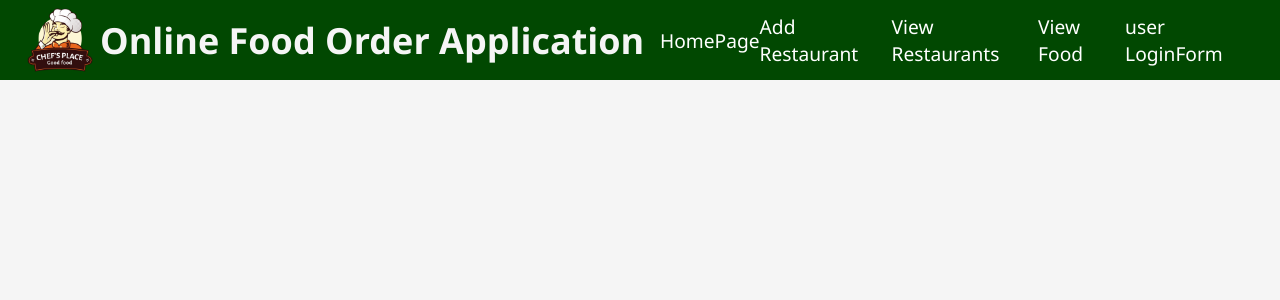
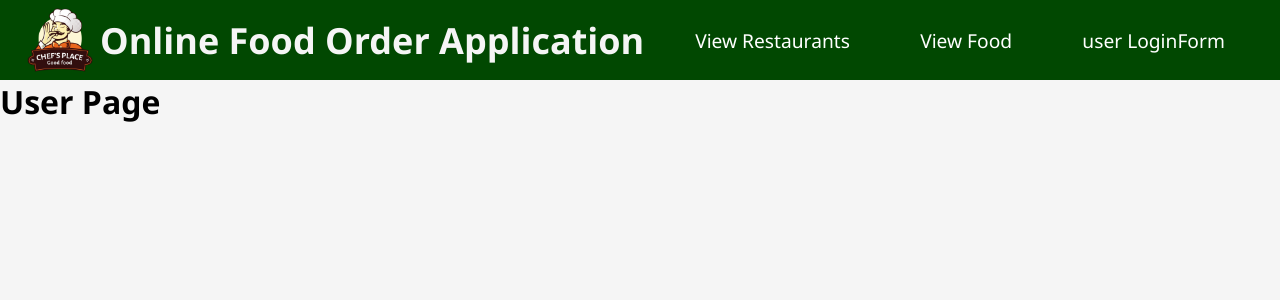
Before and after one commit to uzisharma/OnlineFoodOrderApp-FrontEnd, a React (Vite) app: page /user-page in a window 1280 px wide. Shown: the top 300 px of the page. Built offline with nearby package versions, Linux system fonts and the light colour scheme.

Commit message:
Still working on login page

```diff
--- a/index.html
+++ b/index.html
@@ -4,7 +4,7 @@
     <meta charset="UTF-8" />
     <link rel="icon" href="/logo.png" />
     <meta name="viewport" content="width=device-width, initial-scale=1.0" />
-    <title>Vite + React</title>
+    <title>Online Food Order App</title>
   </head>
   <body>
     <div id="root"></div>
--- a/src/App.jsx
+++ b/src/App.jsx
@@ -7,6 +7,7 @@ import EditRestaurant from "./pages/EditRestaurant";
 import FoodList from "./pages/FoodList";
 import LoginOrRegister from "./pages/LoginOrRegister";
 import { useState } from "react";
+import UserPage from "./pages/UserPage";
 function App() {
   const [role, setRole] = useState("user");
   return (
@@ -22,6 +23,7 @@ function App() {
           path="/login"
           element={<LoginOrRegister role={role} setRole={setRole} />}
         />
+        <Route path="/user-page" element={<UserPage />} />
       </Routes>
     </>
   );
--- a/src/components/NavBar.jsx
+++ b/src/components/NavBar.jsx
@@ -11,6 +11,7 @@ export default function NavBar({ role }) {
           <h1>Online Food Order Application</h1>
         </Link>
       </div>
+      {role === "admin" && (
         <div className="right-container">
           <Link className="link-element" to="/">
             HomePage
@@ -28,6 +29,20 @@ export default function NavBar({ role }) {
             {role} LoginForm
           </Link>
         </div>
+      )}
+      {role === "user" && (
+        <div className="right-container">
+          <Link className="link-element" to="/listRestaurant">
+            View Restaurants
+          </Link>
+          <Link className="link-element" to="/listFood">
+            View Food
+          </Link>
+          <Link className="link-element" to="/login">
+            {role} LoginForm
+          </Link>
+        </div>
+      )}
     </nav>
   );
 }
--- a/src/pages/LoginOrRegister.jsx
+++ b/src/pages/LoginOrRegister.jsx
@@ -1,24 +1,22 @@
+import { useNavigate } from "react-router";
 import { Button } from "../components/Input";
 import LoginForm from "../components/LoginForm";
 
 export default function LoginOrRegister({ role, setRole }) {
+  const navigate = useNavigate();
   const handleSubmit = () => {
-    console.log("heelo");
-    console.log(role);
+    navigate("/user-page");
   };
 
   return (
     <>
       {<title>{role}</title>}
       <Button
-        onClick={() => {
-          console.log(role);
-          return role === "user" ? setRole("admin") : setRole("user");
-        }}
+        onClick={() => (role === "user" ? setRole("admin") : setRole("user"))}
       >
         {role} Login
       </Button>
-      <LoginForm title={"login"} role={"user"} onClick={handleSubmit} />
+      <LoginForm title={"login"} role={role} onClick={handleSubmit} />
     </>
   );
 }
--- /dev/null
+++ b/src/pages/UserPage.jsx
@@ -0,0 +1,7 @@
+export default function UserPage() {
+  return (
+    <>
+      <h1>User Page</h1>
+    </>
+  );
+}
```
Lines whose indentation alone changed are shown as unchanged.
